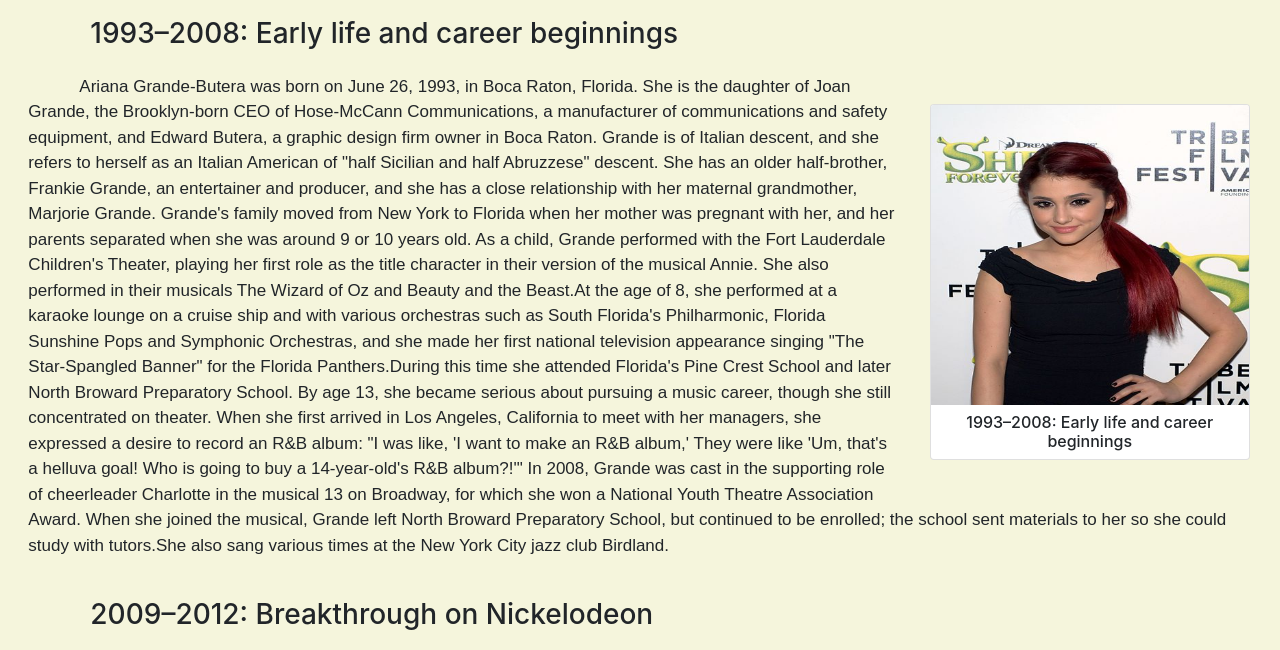
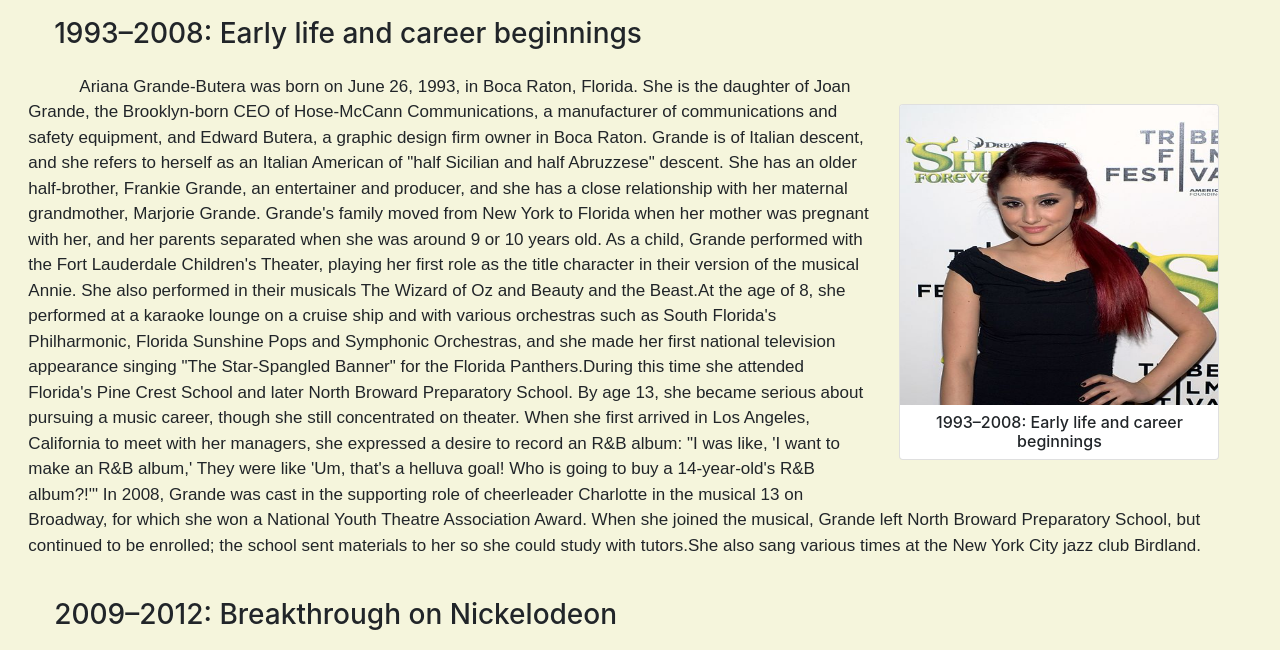
Before and after one commit to saksham-17/arianagrande, a plain HTML site: page career.html in a window 1280 px wide. Shown: the part 150-800 px from the top of the page. Drawn offline with nearby package versions, Linux system fonts and the light colour scheme.

Commit message:
final style

```diff
--- a/style/style.css
+++ b/style/style.css
@@ -2,7 +2,7 @@ table {
   float: right;
   font-size: 14px;
   border: 2px solid black;
-  margin-right: 3ch;
+  margin-right: 6ch;
   margin-top: 30px;
   margin-left: 3ch;
 }
@@ -31,7 +31,7 @@ td {
 }
 
 .h3 {
-  padding-left: 5ch;
+  padding-left: 3ch;
   margin-top: 20px;
   padding-bottom: 15px;
 }
@@ -65,5 +65,5 @@ footer {
 
 .card {
   float: right;
-  margin: 3ch 3ch 3ch 3ch;
+  margin: 3ch 6ch 3ch 3ch;
 }
```
